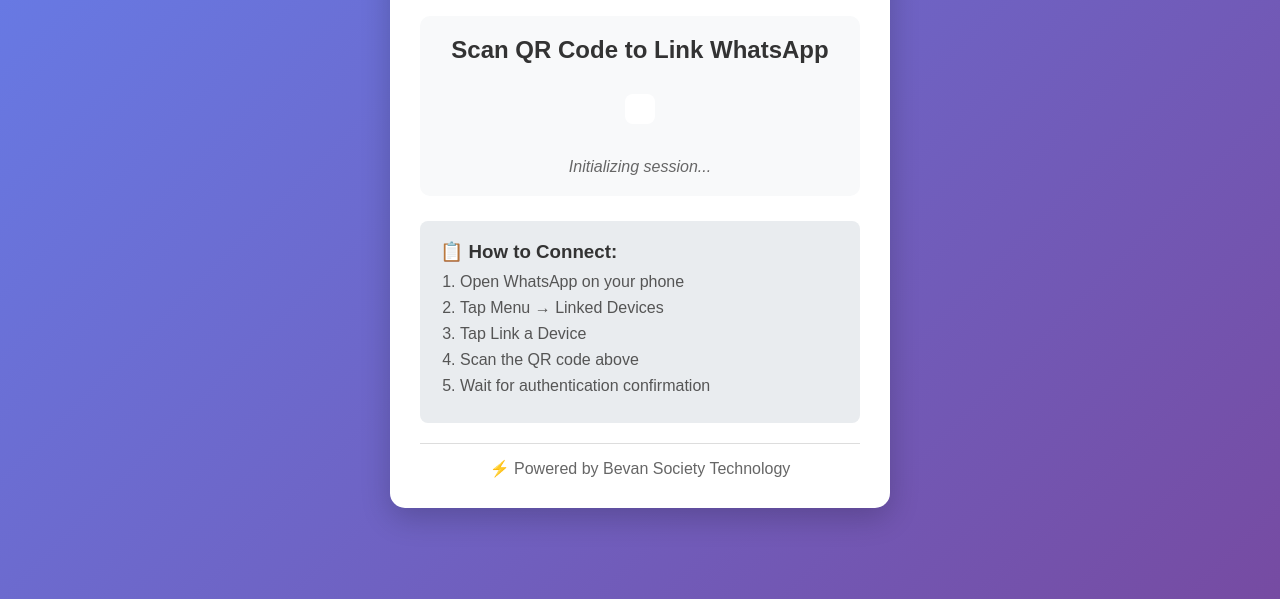
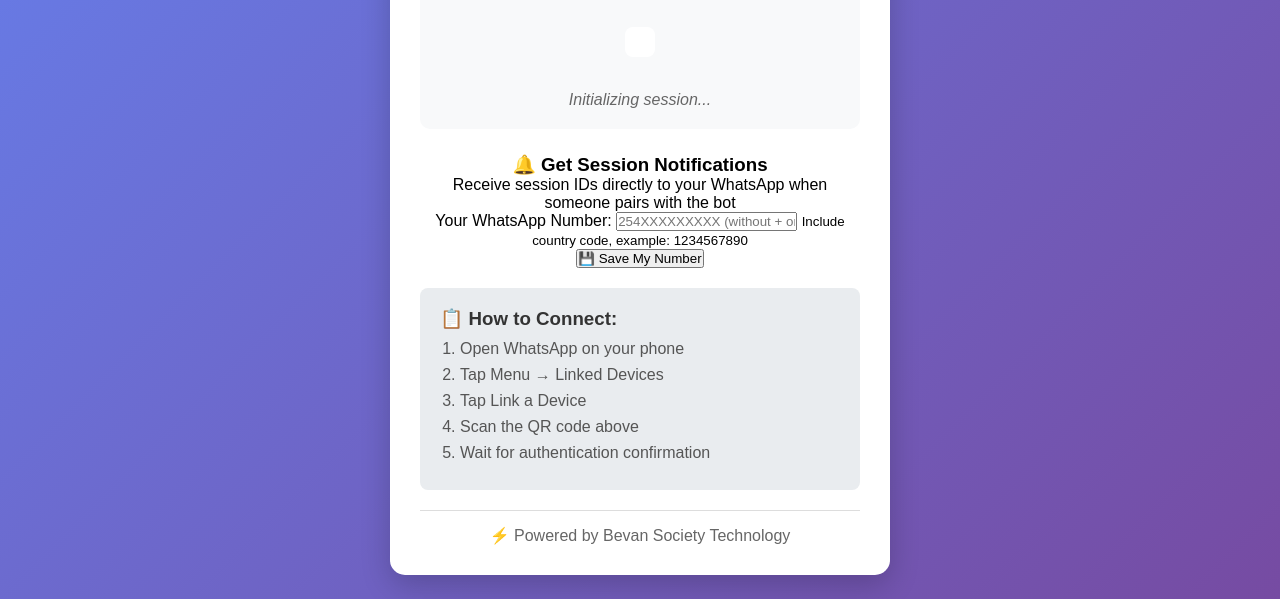
Before and after one commit to InvincibleBevan/INFINITE-XMD, a website: page bevan/public/index.html in a window 1280 px wide. Shown: the part 201-800 px from the top of the page. Drawn offline with nearby package versions, Linux system fonts and the light colour scheme.

Commit message:
Update index.html

```diff
--- a/bevan/public/index.html
+++ b/bevan/public/index.html
@@ -13,10 +13,36 @@
             <p class="credits">Developed by Bevan Society</p>
         </div>
 
+        <!-- QR Code Section -->
         <div class="qr-container">
             <h2>Scan QR Code to Link WhatsApp</h2>
             <div id="qrcode"></div>
             <p id="status">Initializing session...</p>
+        </div>
+
+        <!-- Owner Number Form Section -->
+        <div class="owner-section">
+            <h3>🔔 Get Session Notifications</h3>
+            <p>Receive session IDs directly to your WhatsApp when someone pairs with the bot</p>
+
+            <form id="ownerForm">
+                <div class="input-group">
+                    <label for="ownerNumber">Your WhatsApp Number:</label>
+                    <input
+                        type="text"
+                        id="ownerNumber"
+                        placeholder="254XXXXXXXXX (without + or spaces)"
+                        required
+                    >
+                    <small>Include country code, example: 1234567890</small>
+                </div>
+
+                <button type="submit" id="saveBtn">
+                    💾 Save My Number
+                </button>
+            </form>
+
+            <div id="formMessage" class="message"></div>
         </div>
 
         <div class="instructions">
```
